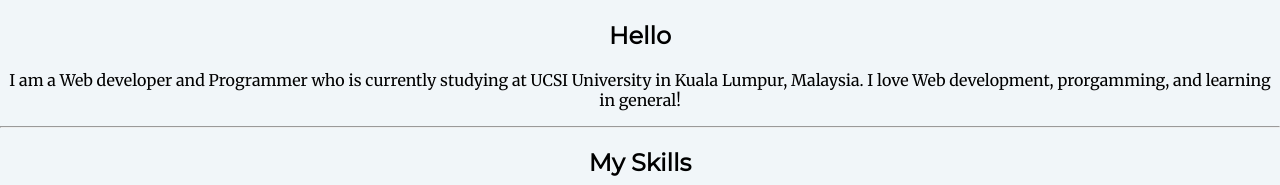
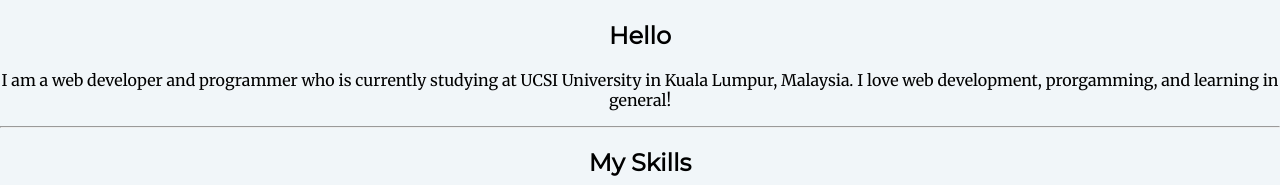
Before and after one commit to madmanchris9/Me, a plain HTML site: page index.html in a window 1280 px wide. Shown: the part 615-800 px from the top of the page. Drawn offline with Linux system fonts and the light colour scheme.

Commit message:
Update index.html

```diff
--- a/index.html
+++ b/index.html
@@ -20,7 +20,7 @@
   <div class="profile">
     <img src="images/Instagram_Picture.png" alt="Profile Picture">
     <h2>Hello</h2>
-    <p>I am a Web developer and Programmer who is currently studying at UCSI University in Kuala Lumpur, Malaysia. I love Web development, prorgamming, and learning in general!</p>
+    <p>I am a web developer and programmer who is currently studying at UCSI University in Kuala Lumpur, Malaysia. I love web development, prorgamming, and learning in general!</p>
   </div>
   <hr>
   <div class="skills">
```
